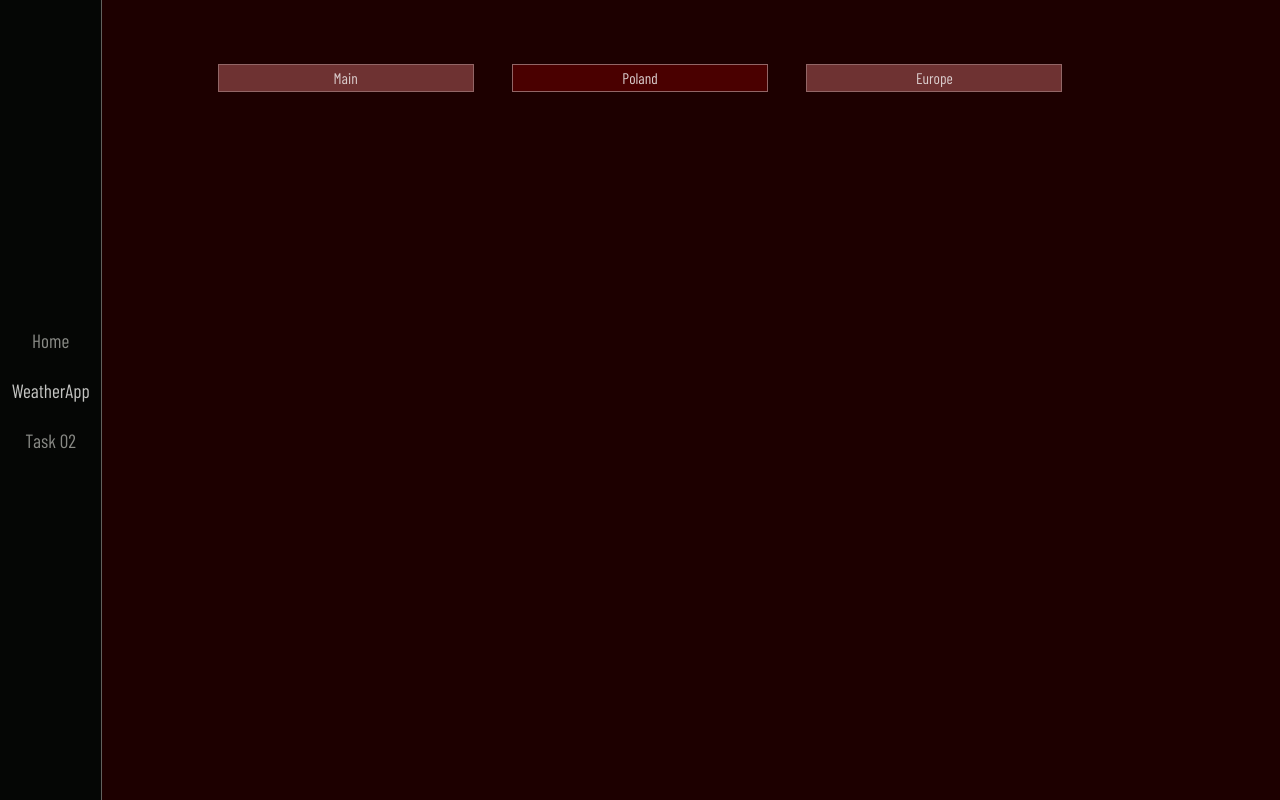
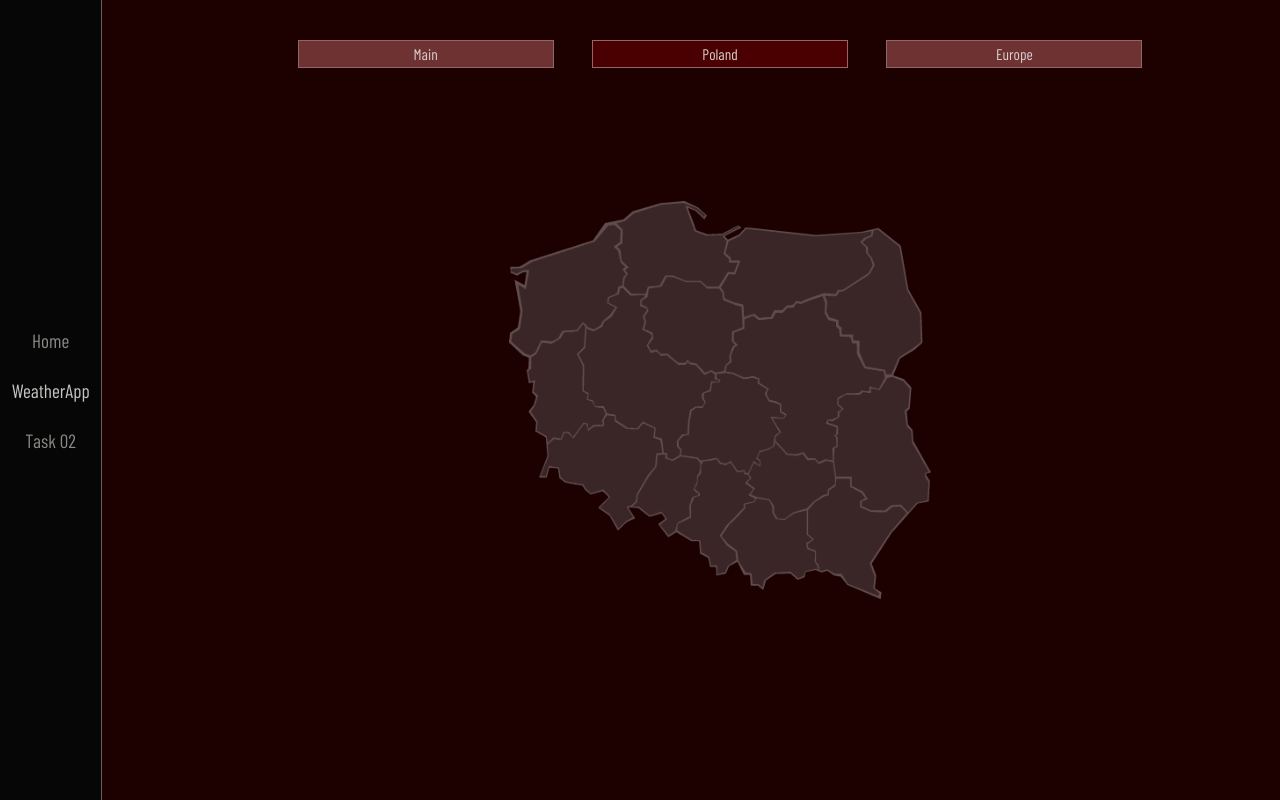
Before and after one commit to Scorpion19702022/01_REACT_VARIOUS_PROJECTS, a React (Create React App) app: page /WeatherApp/Poland in a window 1280 px wide. Built offline with nearby package versions, Linux system fonts and the light colour scheme; a web font is replaced by a local one.

Commit message:
corrected in styles css

```diff
--- a/src/Components/WeatherApp/NavWorld.module.css
+++ b/src/Components/WeatherApp/NavWorld.module.css
@@ -23,6 +23,7 @@
 	width: 100%;
 	display: flex;
 	justify-content: center;
+	z-index: 10;
 	/* margin: 4em 0em 1em 0em; */
 }
 
@@ -63,8 +64,11 @@
 	font-size: 0.8em;
 }
 
-/* @media (min-width: 767.98px) {
+@media (min-width: 767.98px) {
+	.wrapper {
+		padding-left: 10em;
+	}
 	.nav_links {
-		margin: 2em 0em 1em 0em;
+		top: 5%;
 	}
-} */
+}
--- a/src/Components/WeatherApp/PolandWeather.module.css
+++ b/src/Components/WeatherApp/PolandWeather.module.css
@@ -30,5 +30,33 @@
 
 .box_content {
 	width: 100%;
-	height: 75%;
+	height: 100vh;
+	padding: 2em;
+	display: flex;
+	flex-direction: column;
+	justify-content: center;
+	opacity: 0.3;
 }
+
+.box_map {
+	width: 100%;
+	height: 100%;
+	display: flex;
+	flex-direction: column;
+	justify-content: center;
+	align-items: center;
+}
+
+.img_poland_map {
+	width: 100%;
+	object-fit: cover;
+}
+
+@media (min-width: 767.98px) {
+	.wrapper {
+		padding-left: 10em;
+	}
+	.img_poland_map {
+		width: 40%;
+	}
+}
--- a/src/Components/WeatherApp/PolandWeather.tsx
+++ b/src/Components/WeatherApp/PolandWeather.tsx
@@ -1,5 +1,7 @@
 import React from 'react'
 import NavWorld from './NavWorld'
+
+import PolandMap from './assets/polandMAP.png'
 
 import styles from './PolandWeather.module.css'
 
@@ -7,7 +9,12 @@ const PolandWeather = () => {
 	return (
 		<section className={styles.wrapper}>
 			<NavWorld />
-			<div className={styles.box_content}></div>
+			<div className={styles.box_content}>
+				<div className={styles.box_map}>
+					<img className={styles.img_poland_map} src={PolandMap} alt='poland_map' />
+				</div>
+				<div className={styles.box_cities}></div>
+			</div>
 		</section>
 	)
 }
--- a/src/Components/WeatherApp/WeatherApp.module.css
+++ b/src/Components/WeatherApp/WeatherApp.module.css
@@ -24,6 +24,7 @@
 	display: flex;
 	flex-direction: column;
 	align-items: center;
+	justify-content: center;
 	background-color: var(--color-darkred08);
 }
 
@@ -137,7 +138,7 @@
 	}
 
 	.box_info {
-		margin-top: 10em;
+		margin-top: 4em;
 		height: 60%;
 	}
 
```
